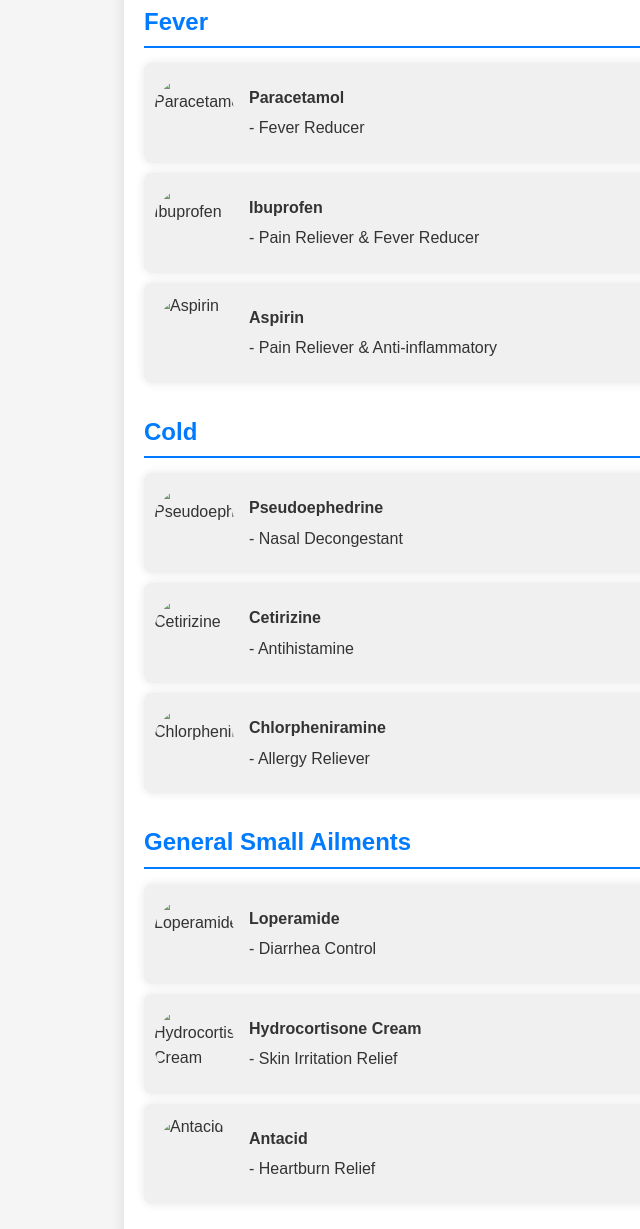
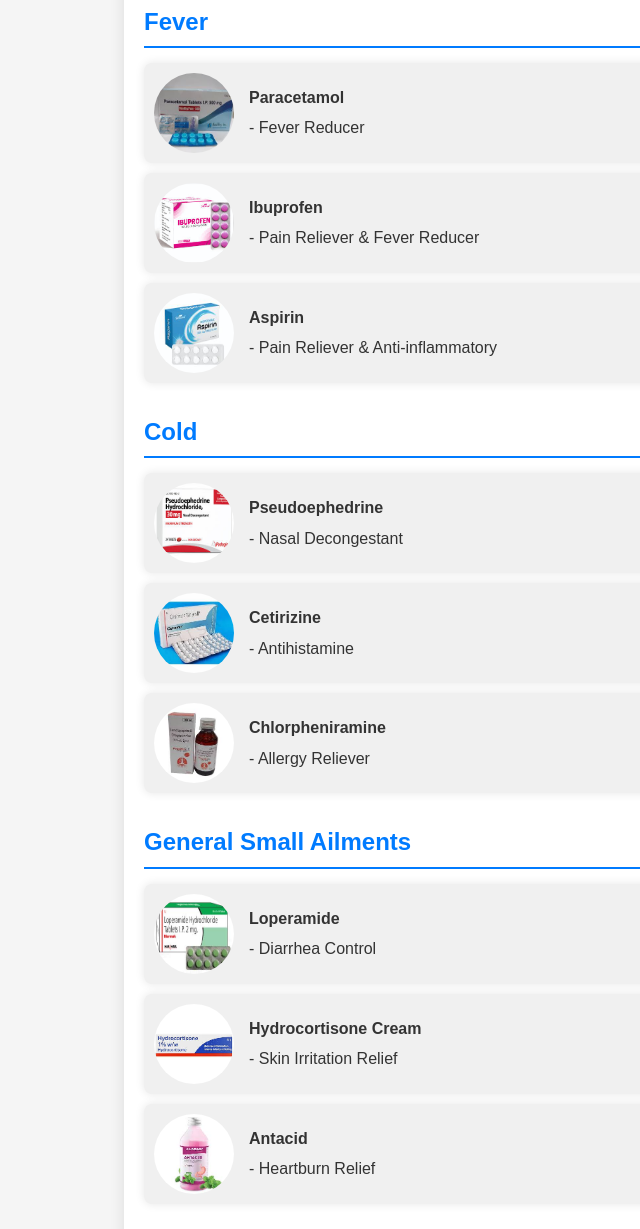
Before and after one commit to Priyanshu7061/skyuu-med001, a plain HTML site: page New Folder/index112.html in a window 1280 px wide. Shown: the part 519-1748 px from the top of the page, without its empty margins (4-644 px from the left). Drawn offline with Linux system fonts and the light colour scheme.

Commit message:
added new medicine photos

```diff
--- a/New Folder/index112.html
+++ b/New Folder/index112.html
@@ -45,7 +45,7 @@
             <ul>
                 <li>
                     <div class="medicine-item">
-                        <img src="images/paracetamol.jpg" alt="Paracetamol" class="medicine-image">
+                        <img src="Paracetamol.jpeg" alt="Paracetamol" class="medicine-image">
                         <div class="medicine-info">
                             <span class="medicine-name">Paracetamol</span> - Fever Reducer
                         </div>
@@ -53,7 +53,7 @@
                 </li>
                 <li>
                     <div class="medicine-item">
-                        <img src="images/ibuprofen.jpg" alt="Ibuprofen" class="medicine-image">
+                        <img src="Ibuprofen.jpeg" alt="Ibuprofen" class="medicine-image">
                         <div class="medicine-info">
                             <span class="medicine-name">Ibuprofen</span> - Pain Reliever & Fever Reducer
                         </div>
@@ -61,7 +61,7 @@
                 </li>
                 <li>
                     <div class="medicine-item">
-                        <img src="images/aspirin.jpg" alt="Aspirin" class="medicine-image">
+                        <img src="aspirin.jpeg" alt="Aspirin" class="medicine-image">
                         <div class="medicine-info">
                             <span class="medicine-name">Aspirin</span> - Pain Reliever & Anti-inflammatory
                         </div>
@@ -75,7 +75,7 @@
             <ul>
                 <li>
                     <div class="medicine-item">
-                        <img src="images/pseudoephedrine.jpg" alt="Pseudoephedrine" class="medicine-image">
+                        <img src="pseudoephedrine.jpeg" alt="Pseudoephedrine" class="medicine-image">
                         <div class="medicine-info">
                             <span class="medicine-name">Pseudoephedrine</span> - Nasal Decongestant
                         </div>
@@ -83,7 +83,7 @@
                 </li>
                 <li>
                     <div class="medicine-item">
-                        <img src="images/cetirizine.jpg" alt="Cetirizine" class="medicine-image">
+                        <img src="Cetirizine.jpeg" alt="Cetirizine" class="medicine-image">
                         <div class="medicine-info">
                             <span class="medicine-name">Cetirizine</span> - Antihistamine
                         </div>
@@ -91,7 +91,7 @@
                 </li>
                 <li>
                     <div class="medicine-item">
-                        <img src="images/chlorpheniramine.jpg" alt="Chlorpheniramine" class="medicine-image">
+                        <img src="Chlorpheniramine.jpeg" alt="Chlorpheniramine" class="medicine-image">
                         <div class="medicine-info">
                             <span class="medicine-name">Chlorpheniramine</span> - Allergy Reliever
                         </div>
@@ -105,7 +105,7 @@
             <ul>
                 <li>
                     <div class="medicine-item">
-                        <img src="images/loperamide.jpg" alt="Loperamide" class="medicine-image">
+                        <img src="Loperamide.jpeg" alt="Loperamide" class="medicine-image">
                         <div class="medicine-info">
                             <span class="medicine-name">Loperamide</span> - Diarrhea Control
                         </div>
@@ -113,7 +113,7 @@
                 </li>
                 <li>
                     <div class="medicine-item">
-                        <img src="images/hydrocortisone.jpg" alt="Hydrocortisone Cream" class="medicine-image">
+                        <img src="ydrocortisone.jpeg" alt="Hydrocortisone Cream" class="medicine-image">
                         <div class="medicine-info">
                             <span class="medicine-name">Hydrocortisone Cream</span> - Skin Irritation Relief
                         </div>
@@ -121,7 +121,7 @@
                 </li>
                 <li>
                     <div class="medicine-item">
-                        <img src="images/antacid.jpg" alt="Antacid" class="medicine-image">
+                        <img src="Antacid.jpeg" alt="Antacid" class="medicine-image">
                         <div class="medicine-info">
                             <span class="medicine-name">Antacid</span> - Heartburn Relief
                         </div>
```
Also changed, not shown: New Folder/Antacid.jpeg (added), New Folder/Cetirizine.jpeg (added), New Folder/Chlorpheniramine.jpeg (added), New Folder/Ibuprofen.jpeg (added), New Folder/Loperamide.jpeg (added), New Folder/Paracetamol.jpeg (added), New Folder/aspirin.jpeg (added), New Folder/pseudoephedrine.jpeg (added), New Folder/ydrocortisone.jpeg (added).
